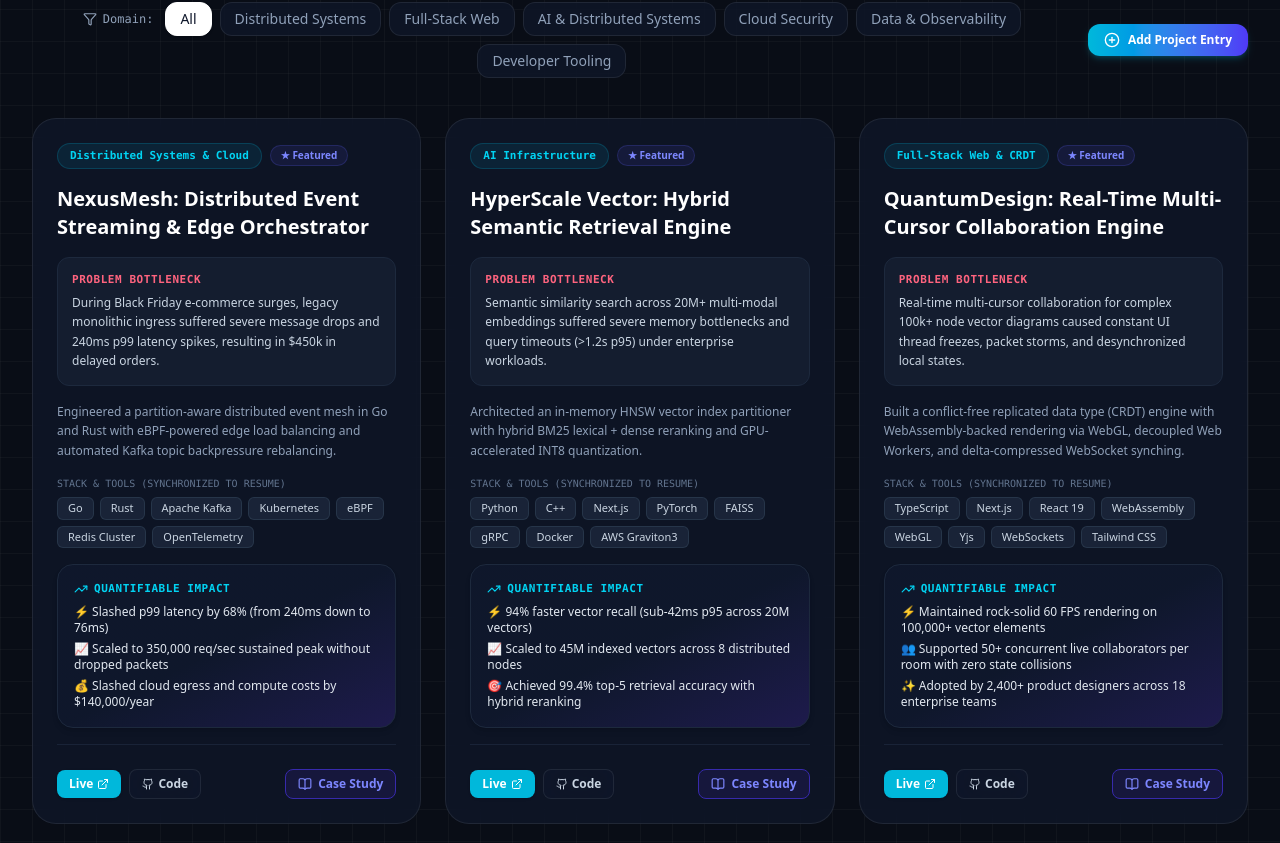
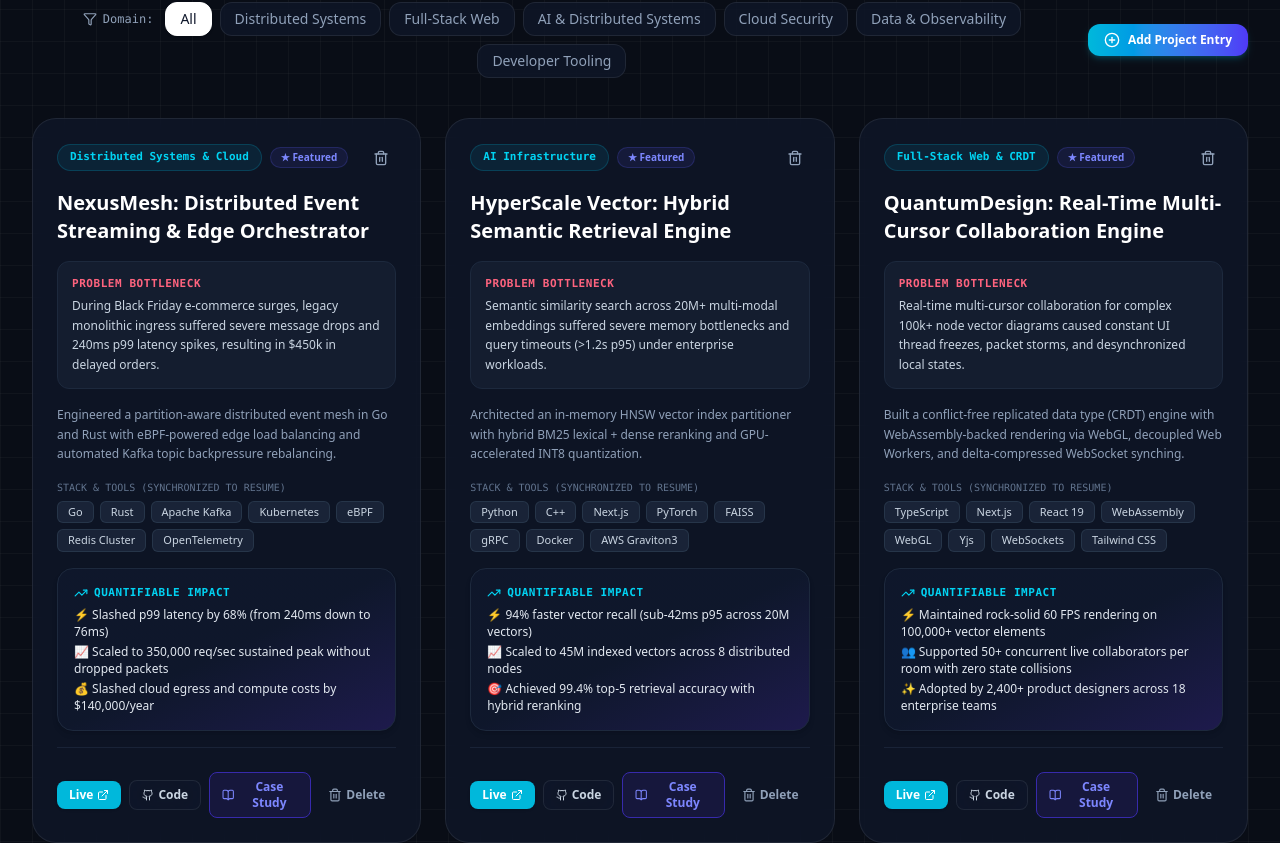
Before and after one commit to THARANESHSELVAM/Personal-Portfolio-Website, a Next.js app: page / in a window 1280 px wide. Shown: the part 3063-3906 px from the top of the page. Built offline with nearby package versions, Linux system fonts and the light colour scheme.

Commit message:
Feature: Add direct delete button to every project card with instant state and ATS synchronization

```diff
--- a/src/components/ProjectGrid.tsx
+++ b/src/components/ProjectGrid.tsx
@@ -180,6 +180,29 @@ export function ProjectGrid() {
         </div>
 
         {/* Projects Multi-Column Grid */}
+        {filteredProjects.length === 0 ? (
+          <div className="text-center py-16 px-4 glass-panel rounded-3xl border border-slate-200 dark:border-slate-800 max-w-lg mx-auto space-y-4">
+            <div className="w-12 h-12 rounded-2xl bg-cyan-500/10 text-cyan-600 dark:text-cyan-400 flex items-center justify-center mx-auto">
+              <Briefcase className="w-6 h-6" />
+            </div>
+            <div className="space-y-1">
+              <h4 className="text-lg font-bold text-slate-900 dark:text-white">
+                No Projects Available
+              </h4>
+              <p className="text-xs text-slate-500 dark:text-slate-400 max-w-xs mx-auto">
+                All projects in this view have been deleted. You can create a new project entry or reset your profile data anytime.
+              </p>
+            </div>
+            <button
+              type="button"
+              onClick={() => setIsAddModalOpen(true)}
+              className="inline-flex items-center gap-2 px-5 py-2.5 rounded-xl bg-cyan-500 hover:bg-cyan-600 text-white font-semibold text-xs shadow-md transition-all"
+            >
+              <PlusCircle className="w-4 h-4" />
+              <span>Add New Project</span>
+            </button>
+          </div>
+        ) : (
           <div className="grid grid-cols-1 md:grid-cols-2 lg:grid-cols-3 gap-6">
             {filteredProjects.map((project) => (
             <div
@@ -200,20 +223,19 @@ export function ProjectGrid() {
                     )}
                   </div>
 
-                  {project.id.startsWith("proj-") && (
                   <button
                     type="button"
                     onClick={() => {
-                        if (window.confirm(`Delete custom project "${project.title}"?`)) {
+                      if (window.confirm(`Are you sure you want to delete "${project.title}"?`)) {
                         deleteProject(project.id);
                       }
                     }}
-                      className="text-slate-400 hover:text-rose-500 p-1"
-                      title="Delete project"
+                    className="p-1.5 rounded-lg text-slate-400 hover:text-rose-600 hover:bg-rose-50 dark:hover:bg-rose-950/40 border border-transparent hover:border-rose-200 dark:hover:border-rose-800/50 transition-all duration-200"
+                    title={`Delete "${project.title}"`}
+                    aria-label={`Delete "${project.title}"`}
                   >
-                      <Trash2 className="w-3.5 h-3.5" />
+                    <Trash2 className="w-4 h-4" />
                   </button>
-                  )}
                 </div>
 
                 {/* Project Title */}
@@ -302,6 +324,7 @@ export function ProjectGrid() {
                   )}
                 </div>
 
+                <div className="flex items-center gap-1.5">
                   {project.caseStudy && (
                     <button
                       type="button"
@@ -312,10 +335,26 @@ export function ProjectGrid() {
                       <span>Case Study</span>
                     </button>
                   )}
+
+                  <button
+                    type="button"
+                    onClick={() => {
+                      if (window.confirm(`Are you sure you want to delete "${project.title}" from your portfolio?`)) {
+                        deleteProject(project.id);
+                      }
+                    }}
+                    className="inline-flex items-center gap-1 text-xs font-semibold px-2.5 py-1.5 rounded-lg text-slate-400 hover:text-rose-600 hover:bg-rose-50 dark:hover:bg-rose-950/40 border border-transparent hover:border-rose-200 dark:hover:border-rose-800/50 transition-colors"
+                    title={`Delete "${project.title}"`}
+                  >
+                    <Trash2 className="w-3.5 h-3.5" />
+                    <span className="hidden sm:inline">Delete</span>
+                  </button>
+                </div>
               </div>
             </div>
           ))}
         </div>
+      )}
     </div>
 
       {/* Case Study Modal Drawer */}
```
Lines whose indentation alone changed are shown as unchanged.
